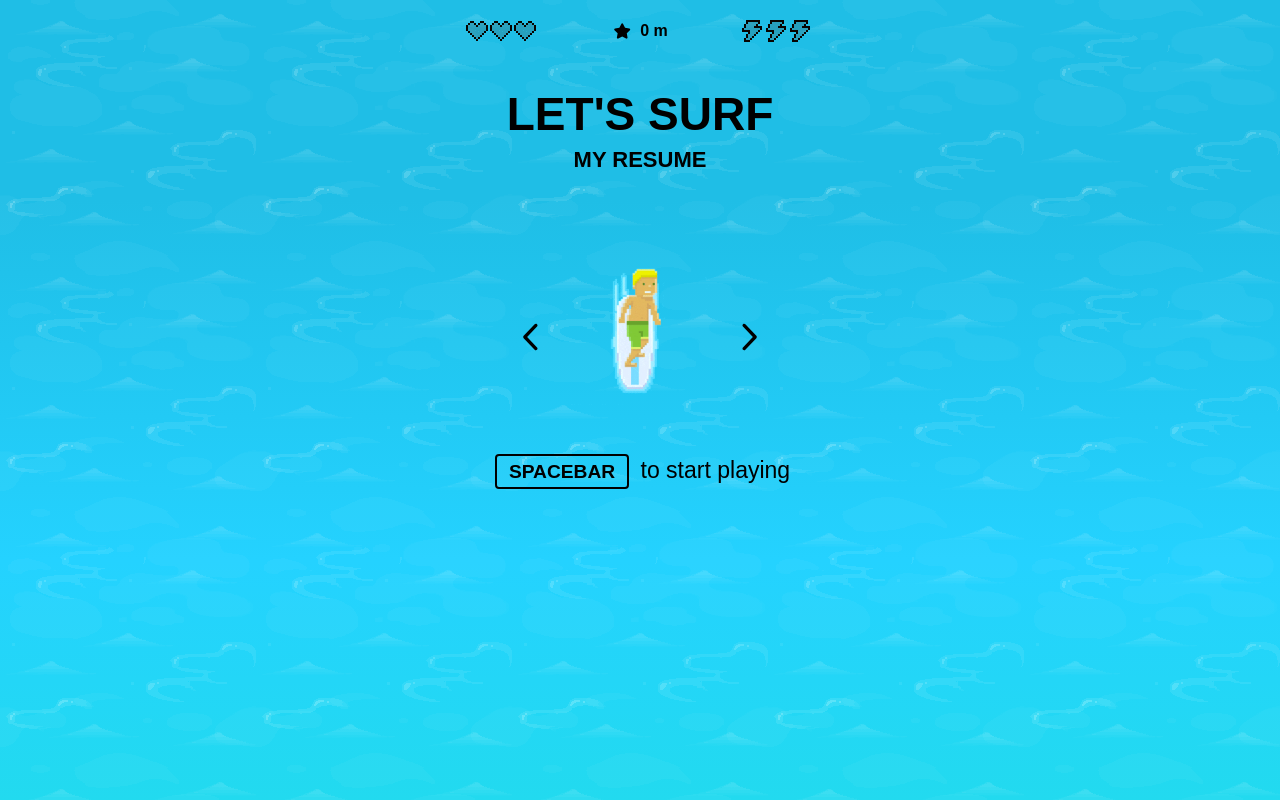
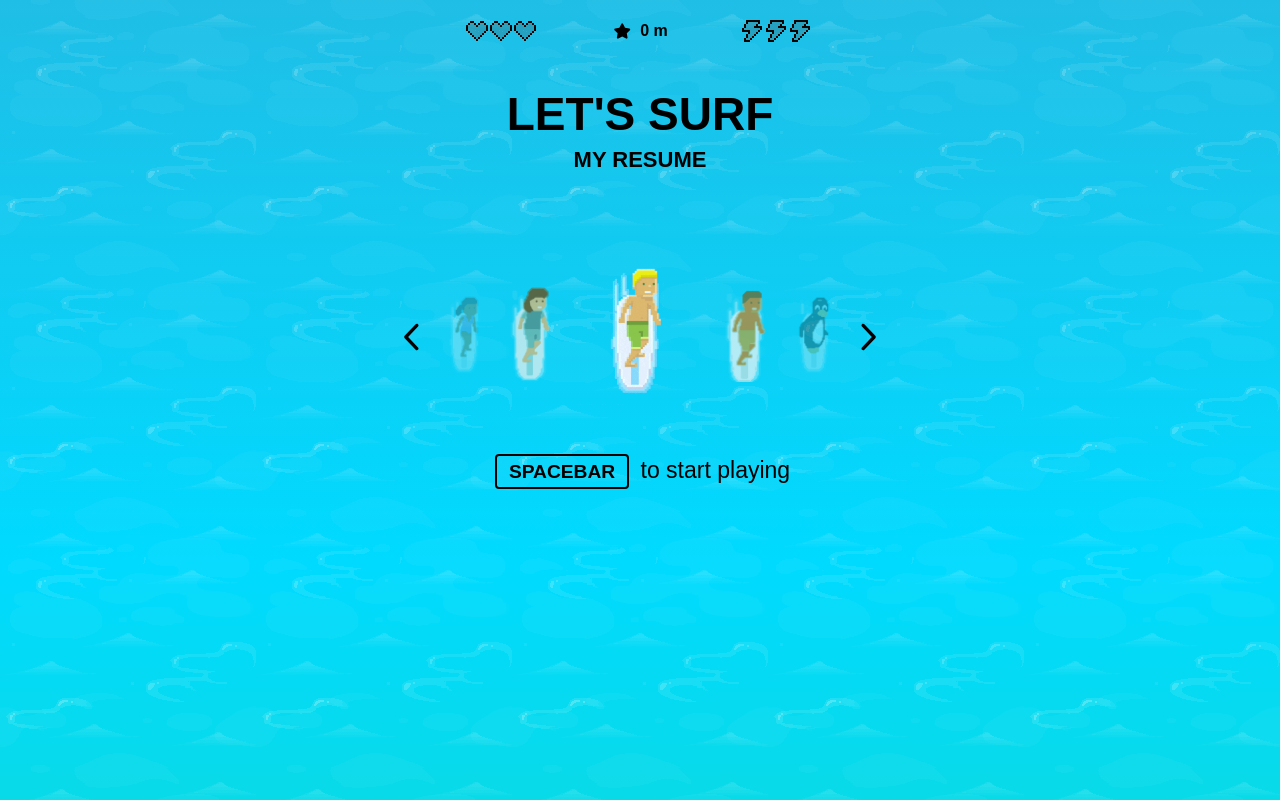
Before and after one commit to JaiRajGunnu/SurfMyResume, a React (Create React App) app: page / in a window 1280 px wide. Built offline with nearby package versions, Linux system fonts and the light colour scheme; a web font is replaced by a local one.

Commit message:
Surfers interface block

```diff
--- a/src/components/SplashScreen.js
+++ b/src/components/SplashScreen.js
@@ -11,8 +11,15 @@ import charMain3 from "../images/surfers/Surfer3.gif";
 import charMain4 from "../images/surfers/Surfer4.gif";
 import charMain5 from "../images/surfers/Surfer5.gif";
 
+import thumb1 from "../images/surfers/CharMain/SurfChar1.png";
+import thumb2 from "../images/surfers/CharMain/SurfChar2.png";
+import thumb3 from "../images/surfers/CharMain/SurfChar3.png";
+import thumb4 from "../images/surfers/CharMain/SurfChar4.png";
+import thumb5 from "../images/surfers/CharMain/SurfChar5.png";
+
 const SplashScreen = ({ onStart }) => {
   const surfers = [charMain1, charMain2, charMain3, charMain4, charMain5];
+  const thumbnails = [thumb1, thumb2, thumb3, thumb4, thumb5]; // Thumbnails from a different folder
   const [currentSurfer, setCurrentSurfer] = useState(0);
   const [buttonText, setButtonText] = useState("SPACEBAR");
   const [distance, setDistance] = useState(0); // Track the distance
@@ -35,11 +42,9 @@ const SplashScreen = ({ onStart }) => {
   };
 
   useEffect(() => {
-    // Retrieve saved distance from localStorage and set it
     const savedDistance = localStorage.getItem("distance") || 0;
     setDistance(parseInt(savedDistance, 10));
 
-    // Retrieve the highest distance from localStorage and set it
     const savedHighestDistance = localStorage.getItem("highestDistance") || 0;
     setHighestDistance(parseInt(savedHighestDistance, 10));
 
@@ -50,7 +55,7 @@ const SplashScreen = ({ onStart }) => {
     };
 
     window.addEventListener("keydown", handleKeyDown);
-    window.addEventListener("click", handleClick); // Change text when clicked anywhere
+    window.addEventListener("click", handleClick);
 
     return () => {
       window.removeEventListener("keydown", handleKeyDown);
@@ -58,7 +63,6 @@ const SplashScreen = ({ onStart }) => {
     };
   }, [onStart, currentSurfer]);
 
-  // Update the highest distance if the current distance is greater
   useEffect(() => {
     if (distance > highestDistance) {
       setHighestDistance(distance);
@@ -66,39 +70,36 @@ const SplashScreen = ({ onStart }) => {
     }
   }, [distance, highestDistance]);
 
+  const getSurferIndex = (index) => {
+    // Get the correct index for circular array
+    return (index + surfers.length) % surfers.length;
+  };
+
   return (
     <div className="game-container">
       <div id="game-gradient"></div>
-<div id="game-bg" style={{  animation: "none",
-    transform: "translateX(0)",
- }}
-></div>
+      <div id="game-bg" style={{ animation: "none", transform: "translateX(0)" }}></div>
       <div className="splash-screen" onDoubleClick={handleDoubleClick}>
-
         <div id="dash-stats">
-
           <Life />
-
           <div className="distance-display">
-            {/* Star icon */}
             <span id="score-icon" className="icon-container">
               <svg className="icon-star" width="20px" height="20px" viewBox="0 0 20 20">
-                <path className="icon-fill" d="M9.10433 2.89874C9.47114 2.15549 10.531 2.1555 10.8978
+                <path
+                  className="icon-fill"
+                  d="M9.10433 2.89874C9.47114 2.15549 10.531 2.1555 10.8978
                 2.89874L12.8282 6.81024L17.1448 7.43748C17.9651 7.55666 18.2926 8.56464 17.699
                 9.14317L14.5755 12.1878L15.3129 16.487C15.453 17.3039 14.5956 17.9269 13.8619
                 17.5412L10.0011 15.5114L6.14018 17.5412C5.40655 17.9269 4.54913 17.3039
                 4.68924 16.487L5.4266 12.1878L2.30308 9.14317C1.70956 8.56463
                 2.03708 7.55666 2.8573 7.43748L7.17389 6.81024L9.10433
-              2.89874Z"> </path>
+                2.89874Z"
+                ></path>
               </svg>
             </span>
-
-            {/* Highest distance */}
             <span className="distance-text"> {highestDistance} m </span>
           </div>
-
           <Energy />
-
         </div>
 
         <div className="titles">
@@ -106,12 +107,11 @@ const SplashScreen = ({ onStart }) => {
           <p className="tit2">MY RESUME</p>
         </div>
 
-
         <div className="character-selection">
           <button
             className="arrow left"
             onClick={handlePrev}
-    onDoubleClick={(e) => e.stopPropagation()} // Prevent double-click propagation
+            onDoubleClick={(e) => e.stopPropagation()}
           >
             <span id="selector-left">
               <svg
@@ -128,15 +128,43 @@ const SplashScreen = ({ onStart }) => {
               </svg>
             </span>
           </button>
+
+          <div className="surfer-thumbnails">
+            <img
+              src={thumbnails[getSurferIndex(currentSurfer - 2)]}
+              alt="Previous Surfer"
+              className="surfer-thumbnail left" style={{  width: "60px", height: "80px", opacity:"0.3"}}
+            />
+
+            <img
+              src={thumbnails[getSurferIndex(currentSurfer - 1)]}
+              alt="Previous Surfer"
+              className="surfer-thumbnail left"
+            />
+
             <img
               src={surfers[currentSurfer]}
               alt="Surfer Avatar"
               className="surfer-avatar"
             />
+            <img
+              src={thumbnails[getSurferIndex(currentSurfer + 1)]}
+              alt="Next Surfer"
+              className="surfer-thumbnail right"
+            />
+
+            <img
+              src={thumbnails[getSurferIndex(currentSurfer + 2)]}
+              alt="Next Surfer"
+              className="surfer-thumbnail right" style={{  width: "60px", height: "80px", opacity:"0.3"}}
+            />
+
+          </div>
+
           <button
             className="arrow right"
             onClick={handleNext}
-    onDoubleClick={(e) => e.stopPropagation()} // Prevent double-click propagation
+            onDoubleClick={(e) => e.stopPropagation()}
           >
             <span id="selector-right">
               <svg
--- a/src/styles/App.css
+++ b/src/styles/App.css
@@ -46,7 +46,7 @@ body {
 #game-bg {
   background-position: 0 0;
   background-image: url("../images/bg.png");
-  filter: brightness(1.1);
+  filter: brightness(1.3);
   background-repeat: repeat;
   background-size: 256px 256px;
   image-rendering: pixelated;
@@ -73,7 +73,7 @@ body {
 #game-gradient {
   z-index: 1;
   pointer-events: none;
-  background: linear-gradient(#1fbee6 25%, #24d2ff 70%, #22daef 100%);
+  background: linear-gradient(#1fbee6 0%, #00daff 70%, #18dac3 150%);
   /* background:#24d2ff; */
   position: absolute;
   width: 100vw;
--- a/src/styles/SplashScreen.css
+++ b/src/styles/SplashScreen.css
@@ -163,12 +163,32 @@ p {
   background: rgba(255, 255, 255, 0.2);
 }
 
+.surfer-thumbnails {
+  display: flex;
+  align-items: center;
+  justify-content: center;
+  gap: 0px;
+}
+
+.surfer-thumbnail {
+  width: 75px;
+  height: 95px;
+  object-fit: cover;
+  opacity: 0.75;
+  transition: transform 0.3s, opacity 0.3s;
+}
+
+.surfer-thumbnail.left:hover,
+.surfer-thumbnail.right:hover {
+  transform: scale(1.1);
+  opacity: 1;
+}
+
 .surfer-avatar {
   width: 140px;
   height: 140px;
-  margin: 0 1rem;
-  z-index: 1;
-  filter: saturate(1.2);
+  object-fit: cover;
+  border-radius: 10px;
 }
 
 .start-txt {
```
Lines whose indentation alone changed are shown as unchanged.
